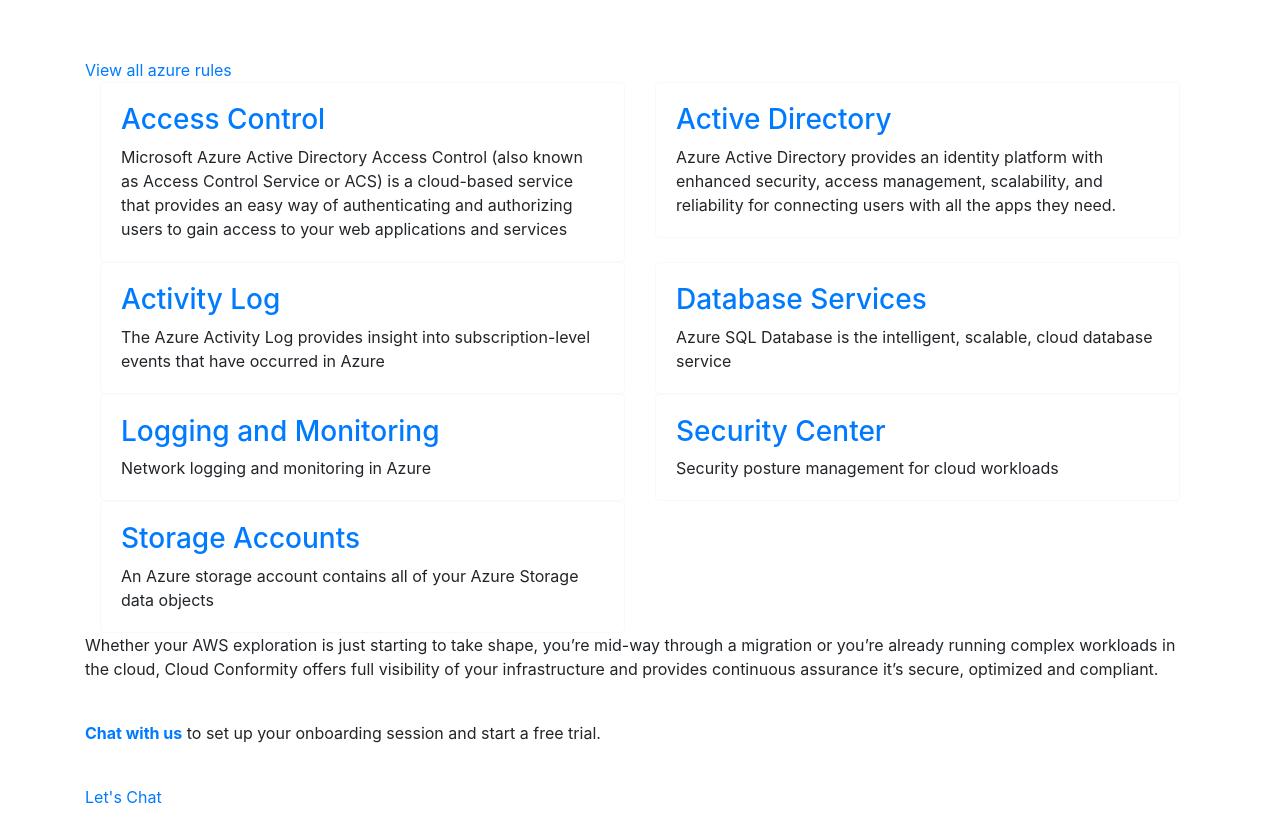
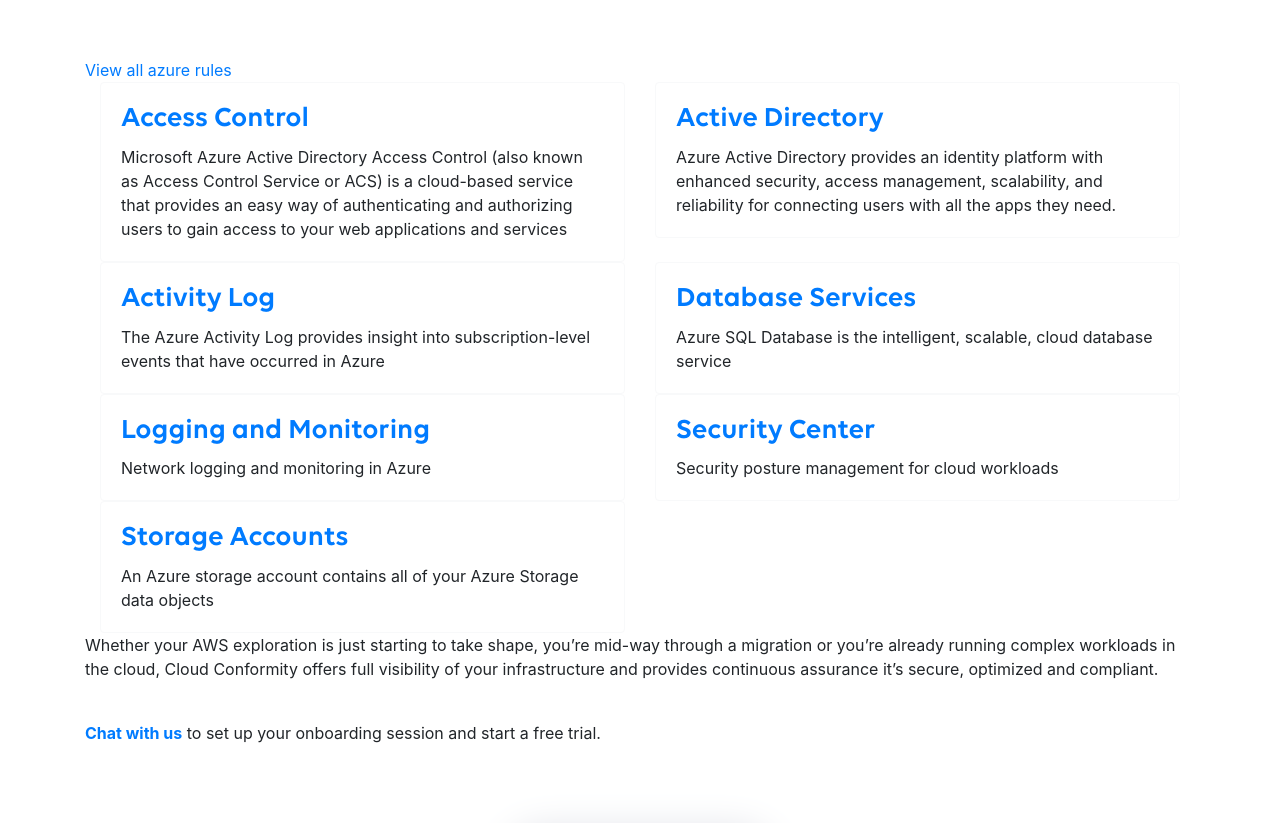
Before and after one commit to FrancisLin8993/CloudConformityAssignments, a React (Create React App) app: page / in a window 1280 px wide. Shown: the part 1946-2769 px from the top of the page. Built offline with nearby package versions, Linux system fonts and the light colour scheme; no server answers.

Commit message:
set font-face and let's chat button

```diff
--- a/src/components/bodyWrapper/BodyWrapper.js
+++ b/src/components/bodyWrapper/BodyWrapper.js
@@ -1,7 +1,7 @@
 import React from 'react';
 import ContentHeader from '../contentHeader/ContentHeader';
 import ProviderLandingPage from '../providerLandingPage/ProviderLandingPage';
-import FooterButton from '../footerButton/Footerbutton';
+import FooterButton from '../footerButton/FooterButton';
 
 function BodyWrapper() {
   return (
--- a/src/components/footerButton/Footerbutton.css
+++ b/src/components/footerButton/Footerbutton.css
@@ -0,0 +1,41 @@
+a.btn-cta {
+  width: 260px;
+  height: 60px;
+  display: block;
+  position: relative;
+  margin: 40px auto 0;
+  font-family: 'Volte-Semibold', 'Roboto', Arial, 'Helvetica Neue', Helvetica,
+    sans-serif;
+  font-size: 18px;
+  letter-spacing: -0.031em;
+  line-height: 60px;
+  color: #fff;
+  text-align: center;
+  background: #c6366e;
+  text-decoration: none;
+  border-radius: 30px;
+  box-shadow: 0 7px 40px #dbdde4;
+  -webkit-user-select: none;
+  -moz-user-select: none;
+  -ms-user-select: none;
+  user-select: none;
+  -webkit-transition: all 0.18s linear;
+  transition: all 0.18s linear;
+}
+
+@media screen and (min-width: 1025px) {
+  a.btn-cta:hover {
+    background: #3e2559;
+    box-shadow: 0 0 20px #dbdde4;
+  }
+}
+
+@media screen and (max-width: 500px) {
+  a.btn-cta {
+    width: 190px;
+    height: 50px;
+    font-size: 15px;
+    letter-spacing: -0.021em;
+    line-height: 50px;
+  }
+}
--- a/src/components/footerButton/Footerbutton.js
+++ b/src/components/footerButton/Footerbutton.js
@@ -1,4 +1,5 @@
 import React from 'react';
+import './FooterButton.css';
 
 function FooterButton() {
   return (
@@ -18,7 +19,9 @@
         to set up your onboarding session and start a free trial.
       </p>
       <br />
-      <a href="#chat">Let's Chat</a>
+      <a className="btn-cta" href="#chat">
+        Let's Chat
+      </a>
     </div>
   );
 }
--- a/src/components/providerLandingPage/ProviderLandingPage.js
+++ b/src/components/providerLandingPage/ProviderLandingPage.js
@@ -3,7 +3,6 @@
 import { AWS, AZURE } from '../../utils/helpers';
 import KnowledgeBaseInfo from '../knowledgeBaseInfo/KnowledgeBaseInfo';
 import ProviderSelection from '../providerSelection/ProviderSelection';
-import FooterButton from '../footerButton/Footerbutton';
 
 function ProviderLandingPage() {
   return (
--- a/src/index.css
+++ b/src/index.css
@@ -1,3 +1,21 @@
+@import url('https://fonts.googleapis.com/css?display=swap&family=Roboto+Mono|Roboto:300,400,400i,700&subset=latin,latin-ext');
+
+@font-face {
+  font-family: 'Volte-Medium';
+  font-style: normal;
+  font-weight: normal;
+  src: local('Volte Medium'),
+    url('./assets/fonts/Volte Medium.woff') format('woff');
+}
+
+@font-face {
+  font-family: 'Volte-Semibold';
+  font-style: normal;
+  font-weight: normal;
+  src: local('Volte Semibold'),
+    url('./assets/fonts/Volte Semibold.woff') format('woff');
+}
+
 body {
   font-family: 'Roboto', Arial, 'Helvetica Neue', Helvetica, sans-serif;
   font-size: 16px;
@@ -12,3 +30,42 @@
 code {
   font-family: 'Roboto', Arial, 'Helvetica Neue', Helvetica, sans-serif;
 }
+
+* {
+  margin: 0;
+  padding: 0;
+}
+
+h1,
+h2,
+h3,
+h4,
+h5,
+h6 {
+  font-family: 'Volte-Semibold';
+  font-weight: normal;
+}
+
+h1,
+h2,
+h3,
+h4,
+h5,
+h6,
+p {
+  padding: 0;
+  margin: 0;
+  font-size-adjust: none;
+  -moz-font-size-adjust: none;
+  -webkit-font-size-adjust: none;
+}
+
+a,
+a:hover {
+  cursor: pointer;
+  outline: none;
+}
+
+a img {
+  border: none;
+}
```
Also changed, not shown: src/assets/fonts/Volte Medium.woff (added), src/assets/fonts/Volte Semibold.woff (added).
